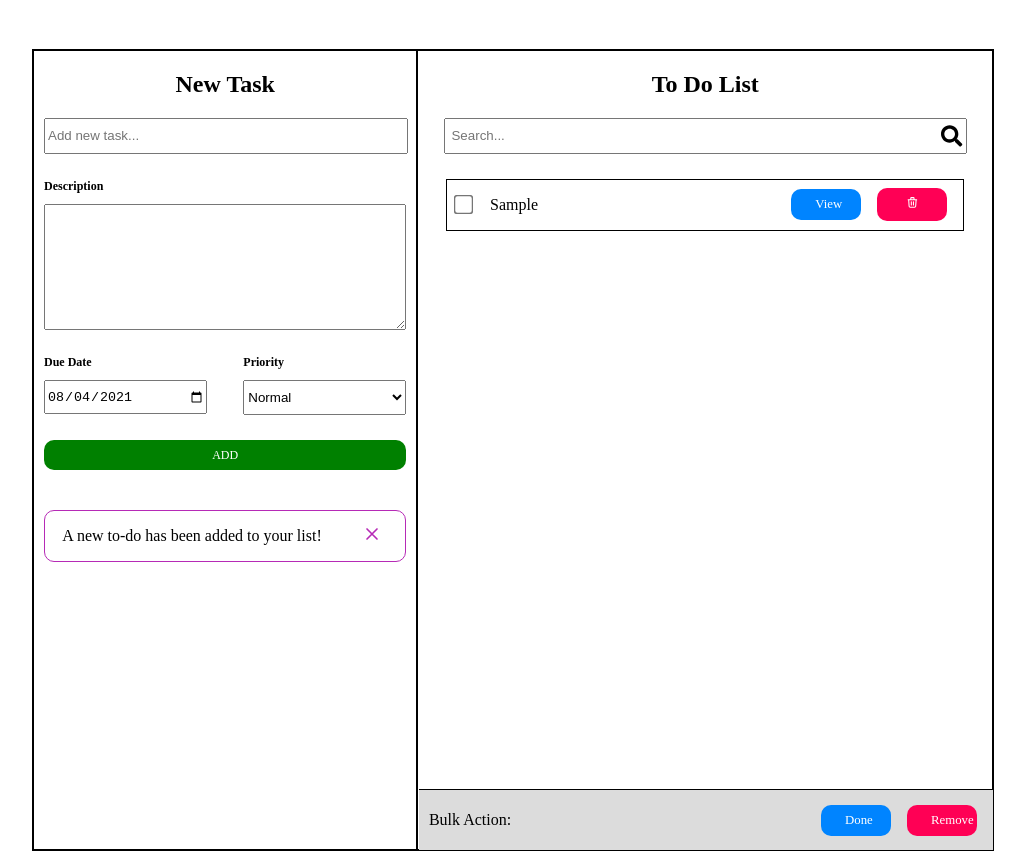
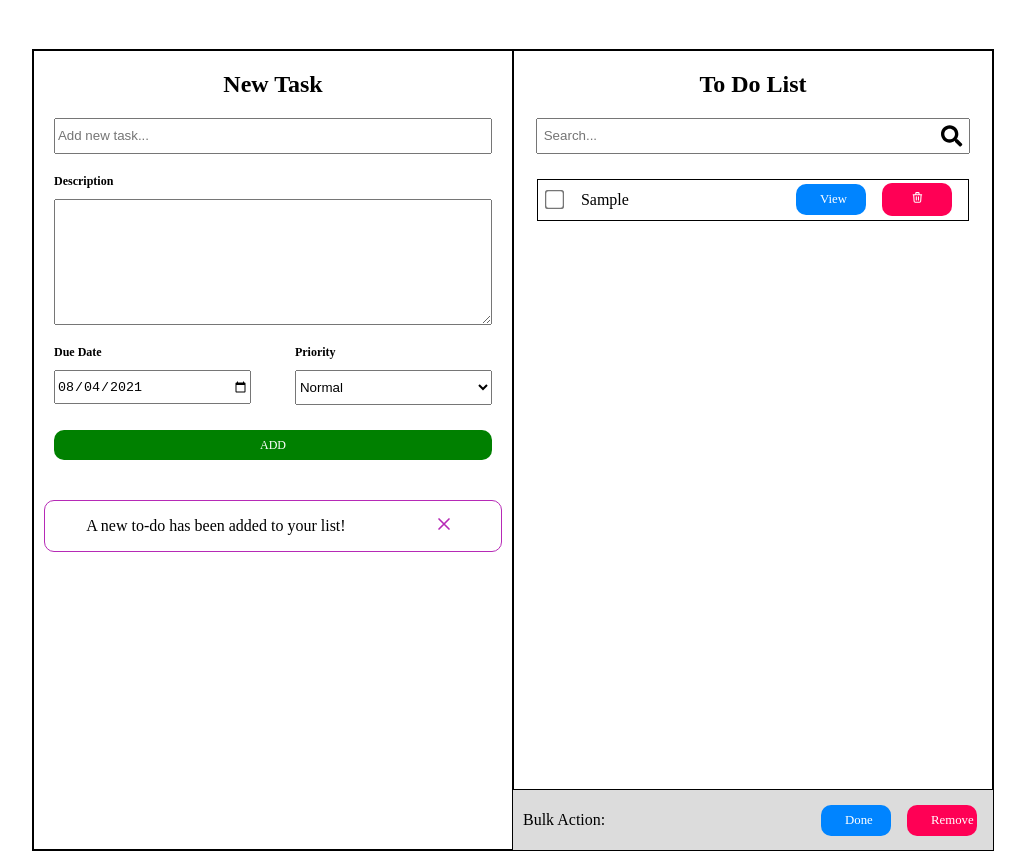
Before and after one commit to anniedo247/sotatek-todolist, a React (Create React App) app: page / in a window 1280 px wide. Both pictures are taken after typing "Sample", "Sample" into the empty fields and a click on the button "ADD". Shown: the whole page, without its empty margins (127-1152 px from the left). Built offline with nearby package versions, Linux system fonts and the light colour scheme.

Commit message:
style todo list

```diff
--- a/src/App.css
+++ b/src/App.css
@@ -30,11 +30,11 @@
 
 @media only screen and (min-width: 768px){
   .left {
-    width: 40%;
+    width: 50%;
   }
 
   .right {
-    width: 60%;
+    width: 50%;
   }
   .main-container {
     flex-direction: row;
@@ -44,8 +44,8 @@
 
 .row {
   display: flex;
-  margin-right: 10px;
-  margin-left: 10px;
+  margin-right: 20px;
+  margin-left: 20px;
   margin-bottom: 25px;
   justify-content: space-between;
   align-items: center;
@@ -56,20 +56,20 @@
   text-align: left;
 }
 .textInput {
-  width: 93%;
+  width: 90%;
   margin-right: 10px;
   margin-left: 10px;
   height: 30px;
-  margin-bottom: 25px;
+  margin-bottom: 20px;
   outline: none;
 }
 .textInput:focus {
   border: 1px solid rgba(3, 109, 3, 0.363);
 }
 .textarea {
-  margin-right: 10px;
-  margin-left: 10px;
-  margin-bottom: 25px;
+  margin-right: 20px;
+  margin-left: 20px;
+  margin-bottom: 20px;
 
 
 }
--- a/src/components/UI/ToDoDetails.js
+++ b/src/components/UI/ToDoDetails.js
@@ -66,11 +66,11 @@ const ToDoDetails = ({item,handleClose,handleSubmit}) => {
                 Updating...
               </Button>
             ) : (
-              <Button type="submit" size="small" >
+              <Button type="submit" size="medium" >
                 UPDATE
               </Button>
             )}
-            <Button onClick={handleClose} size="small">CANCEl</Button>
+            <Button onClick={handleClose} size="medium" danger='danger' className='detail-btn'>CANCEl</Button>
           </div>
         </div>
       </form>
--- a/src/components/UI/ToDoList.css
+++ b/src/components/UI/ToDoList.css
@@ -3,19 +3,39 @@
   justify-content: center;
   margin-right: 20px;
 } */
+.card-wraper {
+  width: 90%;
+    margin-left: auto;
+    margin-right: auto;
+    border: 1px solid rgb(0 0 0);
+    margin-bottom: 10px;
 
-.card-wraper {
+
+}
+.card-wraper__close {
+  width: 90%;
+  height: 40px;
+    margin-left: auto;
+    margin-right: auto;
+    border: 1px solid rgb(0 0 0);
+    margin-bottom: 10px;
+
+
+}
+.todo-card__wraper {
   display: flex;
   justify-content: center;
+
 }
 .todo-card {
   list-style: none;
   display: flex;
   flex-direction: row;
   justify-content: space-between;
-  border: 1px solid black;
+  border-bottom: 1px solid black;
   margin-bottom: 20px;
-  width: 90%;
+  width: 100%;
+  height: 40px;
 }
 .todo-item {
   display: flex;
@@ -41,7 +61,7 @@ input[type="checkbox"] {
   align-items: center;
   background-color: gainsboro;
   border-top: 1px solid black;
-  width: 59.8%;
+  width: 50%;
   height: 60px;
   position: fixed;
   bottom: 0;
--- a/src/components/UI/ToDoList.js
+++ b/src/components/UI/ToDoList.js
@@ -31,9 +31,9 @@ const ToDoList = () => {
       <div className="todo-list">
         {filteredTodos.length !== 0 ? (
           filteredTodos.map((item) => (
-            <div className='card-wraper'>
+
               <TodoCard item={item} dispatch={dispatch} />
-            </div>
+
           ))
         ) : (
           <p>You have no todos at the moment.</p>
--- a/src/components/UI/TodoCard.js
+++ b/src/components/UI/TodoCard.js
@@ -5,12 +5,20 @@ import { HiOutlineTrash } from "react-icons/hi";
 import Button from "../shared/Button";
 import ToDoDetails from "./ToDoDetails";
 
-export const TodoCard = ({ item, dispatch, handleClose, handleOpen }) => {
+export const TodoCard = ({ item, dispatch, handleClose }) => {
   const [showDetails, setShowDetails] = useState(false);
 
+
+  const handleUpdate = (e) => {
+
+  }
+
   return (
-    <div className='todo-card'>
-      <div className="todo-item">
+    <React.Fragment>
+      <div className={showDetails? 'card-wraper' : 'card-wraper__close'}>
+      <div className="todo-card__wraper">
+      <div className='todo-card'>
+     <div className="todo-item">
         <input className="checkbox" type="checkbox" />
         <p className="checkbox-title">
           {item.title.charAt(0).toUpperCase() + item.title.slice(1)}
@@ -34,10 +42,19 @@ export const TodoCard = ({ item, dispatch, handleClose, handleOpen }) => {
         >
           <HiOutlineTrash />
         </Button>
-      </div>
-      {showDetails && <ToDoDetails handleClose={()=>setShowDetails(false)} item={item} />}
+    </div>
 
     </div>
+      </div>
+
+    <div>
+      {showDetails && <ToDoDetails item={item} handleClose={handleClose} handleSubmit={handleUpdate}/>}
+    </div>
+      </div>
+
+
+    </React.Fragment>
+
   );
 };
 export default TodoCard;
--- a/src/components/shared/Button.css
+++ b/src/components/shared/Button.css
@@ -56,12 +56,17 @@
   font-size: 0.8rem;
  width: 70px;
 }
+.button--medium {
+  font-size: 0.8rem;
+ width: 100px;
+ margin-bottom: 10px;
+}
 
 .button--big {
   font-size: 12px;
   height: 30px;
   width: -webkit-fill-available;
-  margin-left: 10px;
-  margin-right: 10px;
+  margin-left: 20px;
+  margin-right: 20px;
   margin-bottom: 20px;
 }
```
